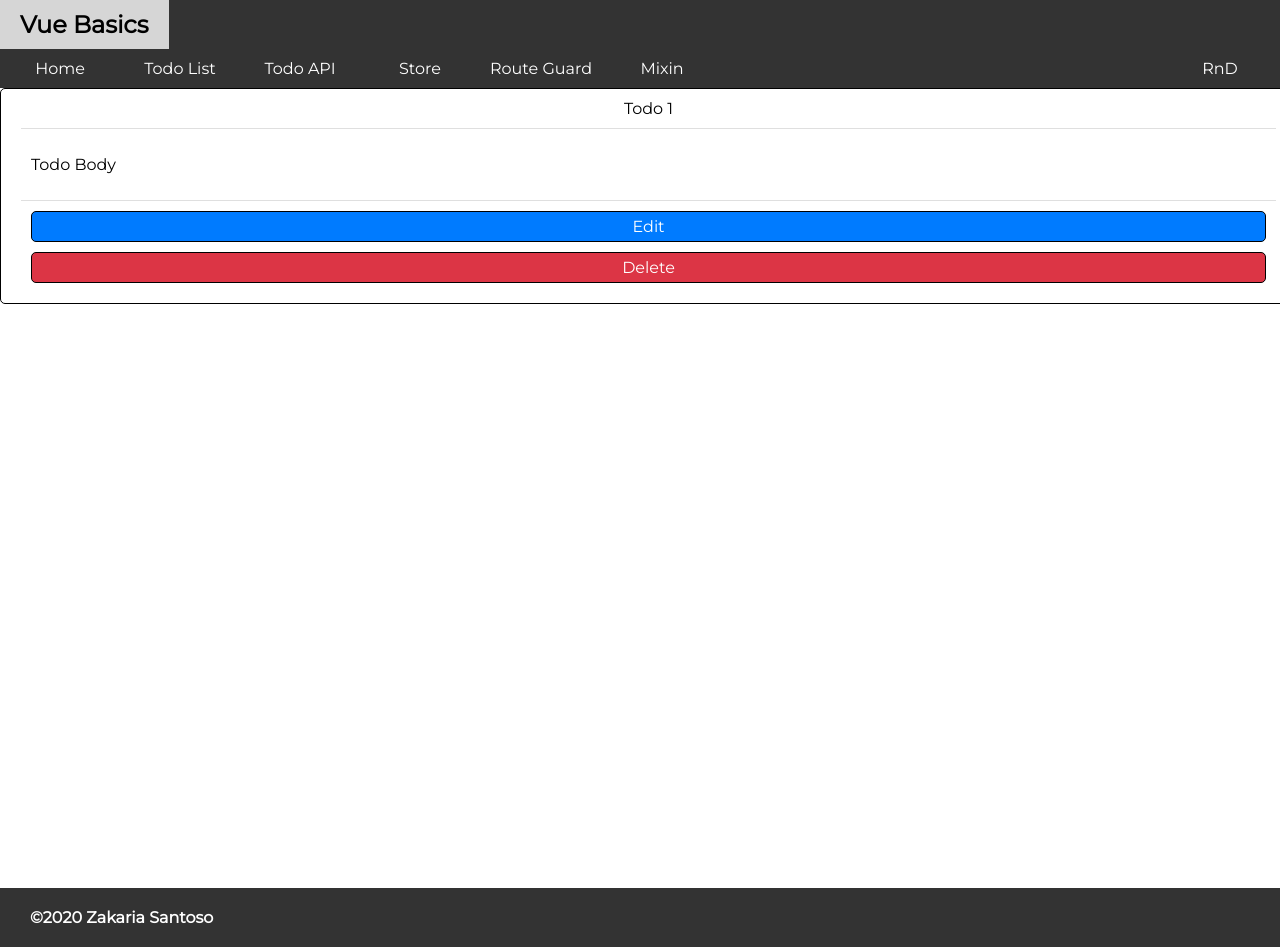
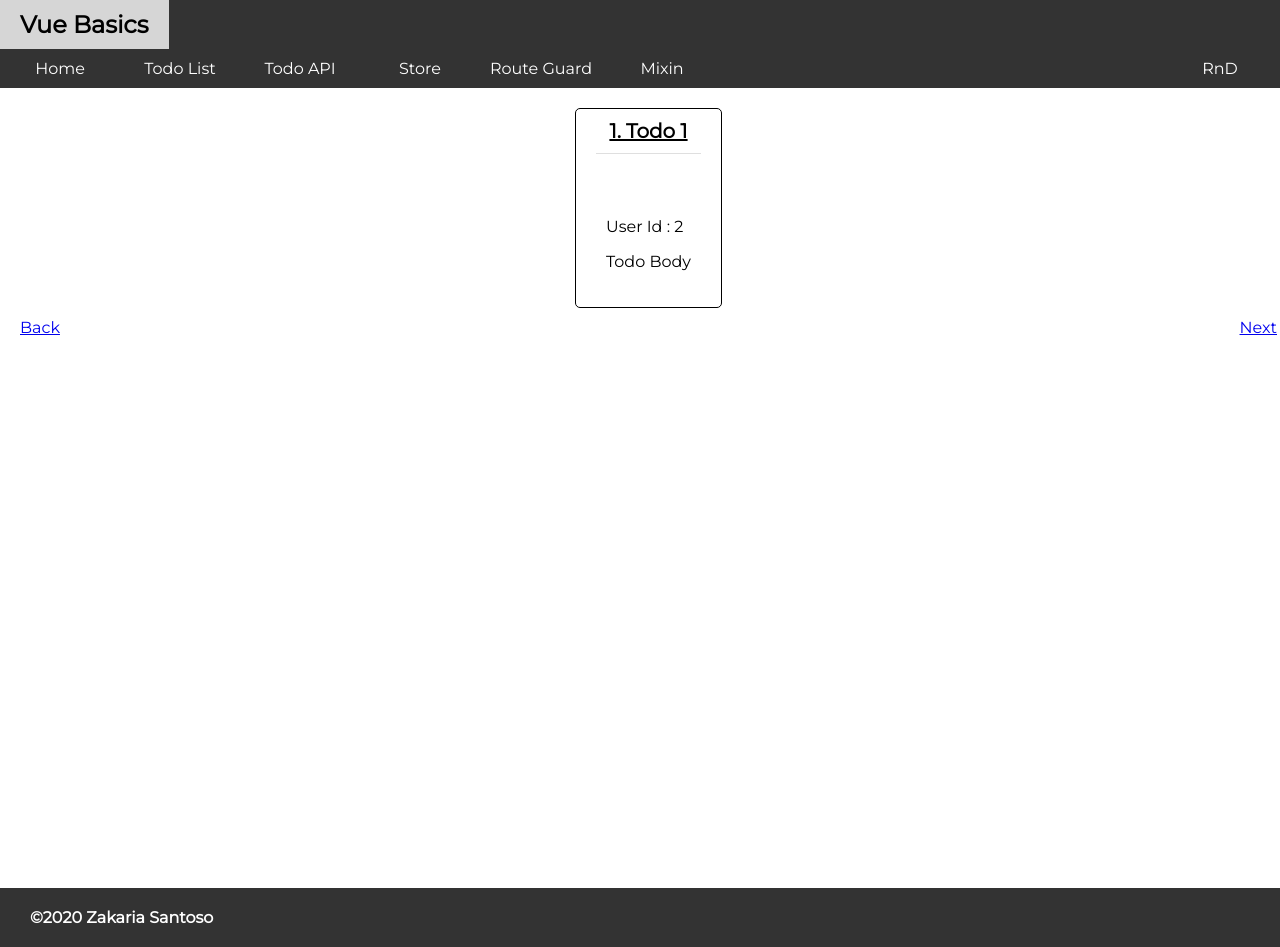
Before and after one commit to zakariasantoso/vue-basic, a Vue app: page /todo/1 in a window 1280 px wide. Built offline with nearby package versions, Linux system fonts and the light colour scheme; no server answers.

Commit message:
Added Todo Detail

```diff
--- a/src/apis/todo.js
+++ b/src/apis/todo.js
@@ -23,3 +23,6 @@ export const putTodoApi = (id, userId, title, body) => {
 export const deleteTodoApi = (id) => {
     return axios.delete(`${baseUrl}posts/${id}`);
 }
+export const getTodoApi = (id) => {
+    return axios.get(`${baseUrl}posts/${id}`);
+}
--- /dev/null
+++ b/src/components/elements/TodoDetail.vue
@@ -0,0 +1,79 @@
+<template>
+	<div class="todo-api-detail bordered">
+		<div class="tdc-title">{{id}}. {{ title }}</div>
+
+		<div class="tdc-body">
+			User Id : {{userId}}
+      <p>
+        {{body}}
+      </p>
+		</div>
+	</div>
+</template>
+
+<script>
+
+export default {
+
+	props: {
+		title: {
+			type: String,
+			required: true
+		},
+		body: {
+			type: String,
+			required: true
+		},
+		id: {
+			type: Number,
+			required: true
+		},
+		userId: {
+			type: Number,
+			required: true
+		}
+	},
+}
+</script>
+
+<style lang="scss">
+.todo-api-detail {
+	display: flex;
+	flex-direction: column;
+	justify-content: space-between;
+	padding: 10px 20px;
+	min-height: 200px;
+
+	background-color: white;
+
+	.tdc-title {
+		text-align: center;
+		padding: 0px 10px 10px;
+		border-bottom: 1px solid #DFDFDF;
+		font-size: 20px;
+		text-decoration: underline;
+		font-weight: bold;
+		text-transform: capitalize;
+	}
+
+	.tdc-body {
+		display: flex;
+		flex-direction: column;
+		padding: 10px;
+	}
+
+	.tdc-action {
+		display: flex;
+		flex-direction: column;
+		padding: 10px;
+
+		border-top: 1px solid #DFDFDF;
+
+		> * {
+			&:not(:last-child) {
+				margin-bottom: 10px;
+			}
+		}
+	}
+}
+</style>
--- a/src/views/TodoDetail.vue
+++ b/src/views/TodoDetail.vue
@@ -1,81 +1,106 @@
 <template>
   <div class="todo-detail-page">
-    <card :title="todo.title" :body="todo.body" :id="todo.id" :deletingIds="[]" @edit="$router.push(`/todo/${todo.id + 1}`)"></card>
+    <card
+      :title="todo.title"
+      :body="todo.body"
+      :id="todo.id"
+      v-if="!isDetailLoading"
+      :userId="todo.userId"
+    />
+    <loader v-else></loader>
+    <h1 v-if="todo < 1"><i>Todo list not found!</i></h1>
+    <div class="tdp-button" v-if="!isDetailLoading">
+      <router-link :to="`/todo/${parseInt($route.params.id) - 1}`">Back</router-link>
+      <router-link :to="`/todo/${parseInt($route.params.id) + 1}`">Next</router-link>
+    </div>
   </div>
 </template>
 
 <script>
-import Card from "../components/elements/TodoApiCard";
+import Card from "../components/elements/TodoDetail";
+import Loader from "../components/frames/AppLoading";
+import { getTodoApi } from "../apis/todo";
 export default {
-  components: {
-    Card
-  },
   data: () => {
     return {
-      todo: {
-        id: 1,
-        userId: 2,
-        title: "Todo 1",
-        body: "Todo Body"
-      },
-      todos: [
-        {
-          id: 1,
-          userId: 2,
-          title: "Todo 1",
-          body: "Todo Body"
-        },
-        {
-          id: 2,
-          userId: 2,
-          title: "Todo 2",
-          body: "Todo Body 2"
-        },
-        {
-          id: 3,
-          userId: 2,
-          title: "Todo 3",
-          body: "Todo Body ke3"
-        },
-      ]
+      todo: {},
+      isDetailLoading: false
     }
+  },
+  components: {
+    Card,
+    Loader
   },
   watch: {
     '$route.params.id': {
+      // $route.params.id = ambil parameter id dari router
       immediate: true,
+      // fungsi immediate(segera) agar dijalankan dari awal
       handler(newVal) {
-        const todo = this.todos.find((todo) => {
-          return todo.id == newVal
-        });
-        if (todo == null) {
-          this.$router.push("/todo");
-        } else {
-          this.todo = todo;
-        }
+        this.isDetailLoading = true
+        // newVal = value baru dari $route.params.id
+        getTodoApi(newVal)
+        .then((resp) => {
+          this.todo = resp.data
+        })
+        .catch((err) => {
+          console.log(err)
+          this.todo = {
+            id: 1,
+            userId: 2,
+            title: "Todo 1",
+            body: "Todo Body"
+          };
+        })
+        .finally(() => {
+          this.isDetailLoading = false
+        })
+        // if (todo == null) {
+        //   this.$router.push("/todo");
+        //   // this.$router.push(`${link}`) = redirect versi vue (kelebihan = !loading)
+        // } else {
+        //   this.todo = todo;
+        // }
       }
     }
   },
   beforeRouteEnter(to, from, next) {
-    console.log("Before Route Enter")
-    console.log(to)
-    console.log(from)
+    // console.log("Before Route Enter")
+    // console.log(to)
+    // console.log(from)
     next()
   },
   beforeRouteLeave(to, from, next) {
-    console.log("Before Route Leeave")
-    console.log(to)
-    console.log(from)
+    // console.log("Before Route Leeave")
+    // console.log(to)
+    // console.log(from)
     next()
   },
   beforeRouteUpdate(to, from, next) {
-    console.log("Before Route Update")
-    console.log(to)
-    console.log(from)
+    // console.log("Before Route Update")
+    // console.log(to)
+    // console.log(from)
     next()
   }
 }
 </script>
 
-<style>
-
+<style lang="scss">
+  .todo-detail-page {
+    display: flex;
+    flex-direction: column;
+    justify-content: center;
+    align-items: center;
+    padding: 20px;
+    .tdp-button {
+      width: 100%;
+      margin-top: 10px;
+      display: flex;
+      justify-content: space-between;
+    }
+    &:first-child {
+      // display: block;
+      // flex: 1 1 100%;
+    }
+  }
 </style>
```
